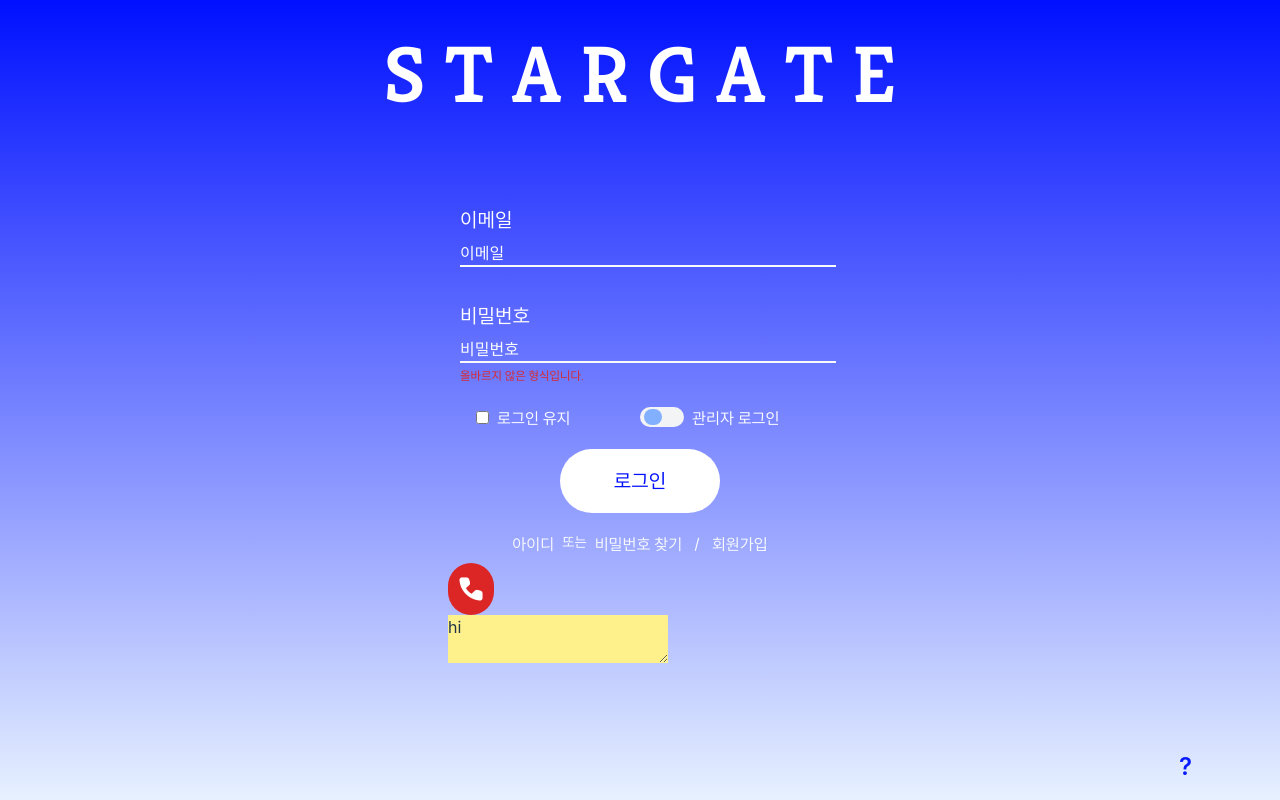
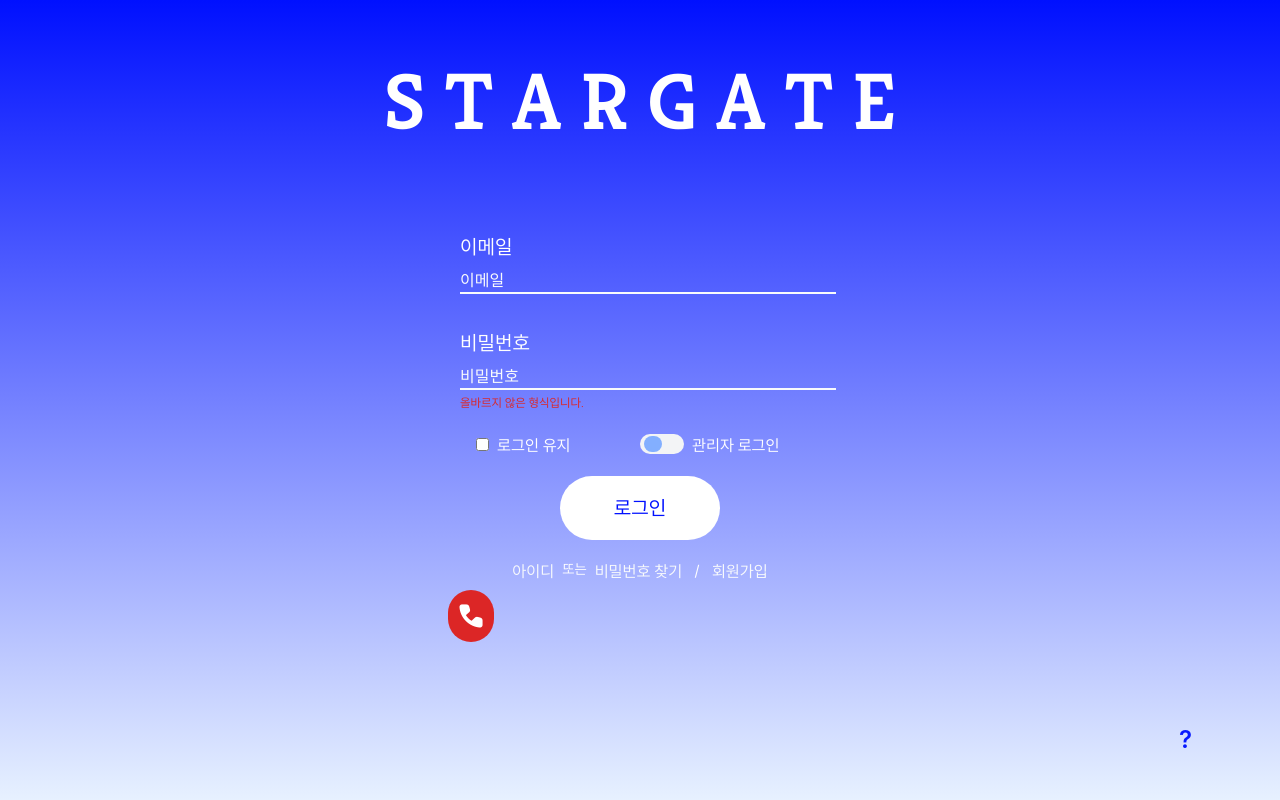
Before and after one commit to l0u0h0/stargate, a React (Vite) app in the folder Stargate-Fe/: page / in a window 1280 px wide. Built offline with nearby package versions, Linux system fonts and the light colour scheme.

Commit message:
FIx: Input 자동완성 시 bg 변경되는 점 수정

```diff
--- a/Stargate-Fe/src/App.css
+++ b/Stargate-Fe/src/App.css
@@ -1,6 +1,6 @@
 html {
   background-image: linear-gradient(to top, var(--tw-gradient-stops));
-  --tw-gradient-from: #E7F1FF var(--tw-gradient-from-position);
+  --tw-gradient-from: #e7f1ff var(--tw-gradient-from-position);
   --tw-gradient-to: rgb(231 241 255 / 0) var(--tw-gradient-to-position);
   --tw-gradient-stops: var(--tw-gradient-from), var(--tw-gradient-to);
   --tw-gradient-to: #0010ff var(--tw-gradient-to-position);
@@ -9,8 +9,21 @@
 .material-symbols-rounded {
   color: white;
   font-variation-settings:
-  'FILL' 100,
-  'wght' 700,
-  'GRAD' 0,
-  'opsz' 0
+    'FILL' 100,
+    'wght' 700,
+    'GRAD' 0,
+    'opsz' 0;
 }
+
+// input 태그 자동완성 사용 시 배경색 생기는 거 지우기
+input:-webkit-autofill {
+  -webkit-box-shadow: 0 0 0 30px #fff inset;
+  -webkit-text-fill-color: white;
+}
+input:-webkit-autofill,
+input:-webkit-autofill:hover,
+input:-webkit-autofill:focus,
+input:-webkit-autofill:active {
+  transition: background-color 5000s ease-in-out 0s;
+  -webkit-text-fill-color: white;
+}
--- a/Stargate-Fe/src/atoms/video/NotepadComponent.tsx
+++ b/Stargate-Fe/src/atoms/video/NotepadComponent.tsx
@@ -1,43 +1,19 @@
-import React from "react";
+// import React, { useState, useRef } from "react";
 
-const NotepadComponent = () => {
-  let posX = 0;
-  let posY = 0;
+// const NotepadComponent = () => {
+//   const containerRef = useRef<HTMLDivElement>(null);
+//   const dragComponentRef = useRef<HTMLDivElement>(null);
+//   const [origin, setOrigin] = useState({ x: 0, })
 
-  let originalX = 0;
-  let originalY = 0;
+//   return (
+//     <div className="container" ref={containerRef}>
+//       <div className="drag-component" ref={dragComponent} draggable>
+//       <textarea className="bg-yellow-200 resize">
+//         hi
+//       </textarea>
+//     </div>
+//     </div>
+//   );
+// }
 
-  const dragStartHandler = (e: React.DragEvent<HTMLElement>) => {
-    const img = new Image();
-    e.dataTransfer.setDragImage(img, 0, 0);
-
-    posX = e.clientX;
-    posY = e.clientY;
-
-    originalX = (e.target instanceof HTMLElement) ? e.target.offsetLeft : 0;
-    originalY = (e.target instanceof HTMLElement) ? e.target.offsetTop : 0;
-  }
-
-  const dragHandler = (e: React.DragEvent<HTMLElement>) => {
-    originalX = (e.target instanceof HTMLElement) ? e.target.offsetLeft : 0;
-    originalY = (e.target instanceof HTMLElement) ? e.target.offsetTop : 0;
-
-    if (e.target instanceof HTMLElement)
-      e.target.style.left = `${originalX + e.clientX - posX}px`;
-    if (e.target instanceof HTMLElement)
-      e.target.style.top = `${originalY + e.clientY - posY}px`;
-
-    posX = e.clientX;
-    posY = e.clientY;
-  }
-
-  return (
-    <div draggable onDragStart={dragStartHandler} onDrag={dragHandler}>
-      <textarea className="bg-yellow-200 resize">
-        hi
-      </textarea>
-    </div>
-  );
-}
-
-export default NotepadComponent;
+// export default NotepadComponent;
--- a/Stargate-Fe/src/organisms/auth/SignInComponent.tsx
+++ b/Stargate-Fe/src/organisms/auth/SignInComponent.tsx
@@ -149,7 +149,7 @@
         </div>
       </div>
       <EndCallButton />
-      <NotepadComponent />
+      {/* <NotepadComponent /> */}
     </div>
   );
 };
--- a/Stargate-Fe/tailwind.config.js
+++ b/Stargate-Fe/tailwind.config.js
@@ -147,6 +147,9 @@
         lg: '16px',
         xl: '32px',
       },
+      dropShadow: {
+        nobg: '0 0 0px 1000px #fff inset',
+      }
     },
   },
   plugins: [
```
